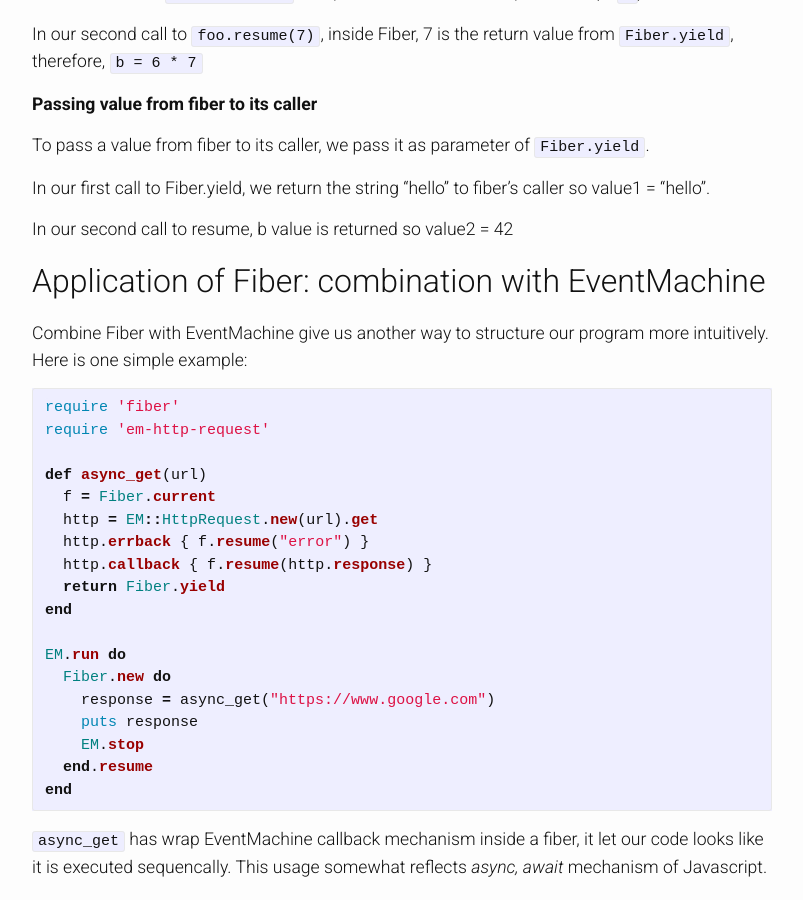
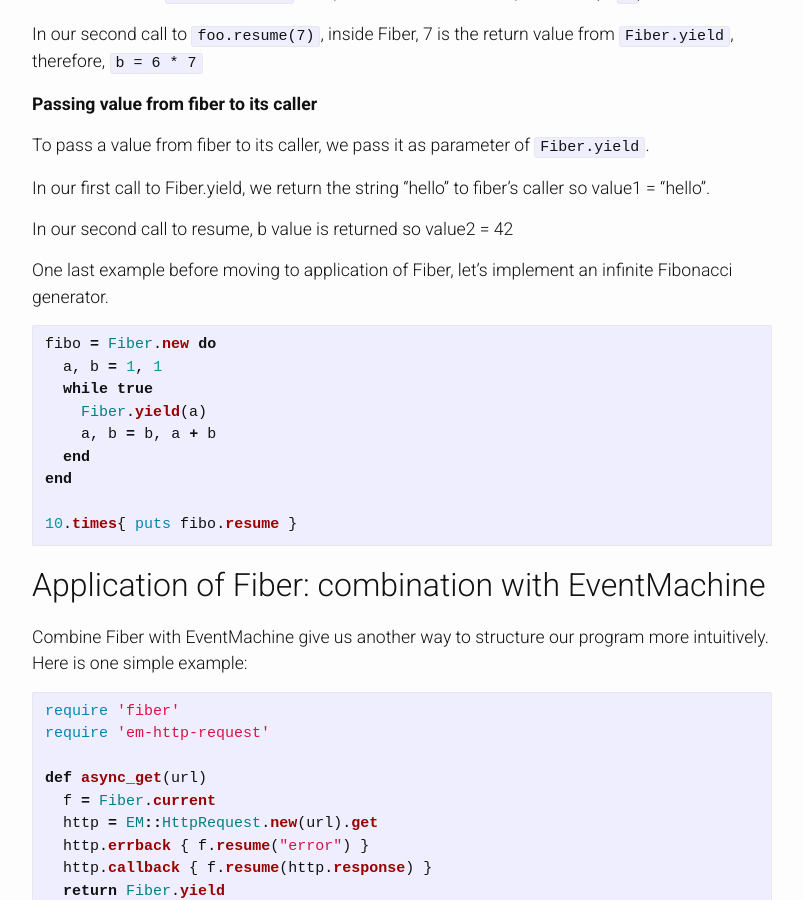
Before and after one commit to zinh/zinh.github.io, a Jekyll site: the page built from _posts/2020-01-20-event-driven-with-ruby-fiber.markdown, in a window 1280 px wide and 900 px high, scrolled down 3143 px. Shown: the whole window, without its empty margins (238-1041 px from the left). Built offline with Jekyll 4.4.1, drawn with Linux system fonts in a browser that asks for light colours.

Commit message:
minor fix

```diff
--- a/_posts/2020-01-20-event-driven-with-ruby-fiber.markdown
+++ b/_posts/2020-01-20-event-driven-with-ruby-fiber.markdown
@@ -147,6 +147,20 @@ In our first call to Fiber.yield, we return the string "hello" to fiber's caller
 
 In our second call to resume, b value is returned so value2 = 42
 
+One last example before moving to application of Fiber, let's implement an infinite Fibonacci generator.
+
+~~~rb
+fibo = Fiber.new do
+  a, b = 1, 1
+  while true
+    Fiber.yield(a)
+    a, b = b, a + b
+  end
+end
+
+10.times{ puts fibo.resume }
+~~~
+
 ## Application of Fiber: combination with EventMachine
 
 Combine Fiber with EventMachine give us another way to structure our program more intuitively.
```
